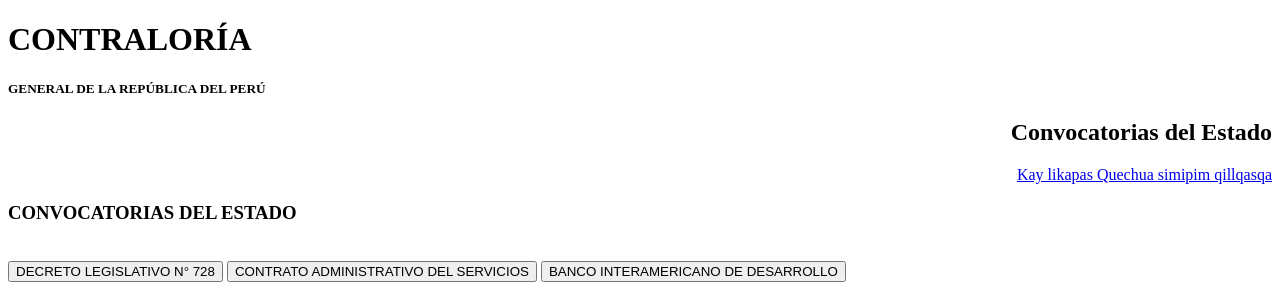
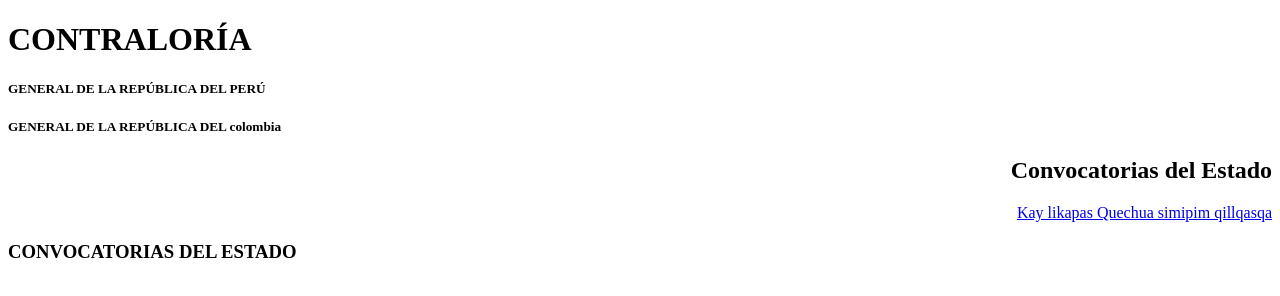
Before and after one commit to jesus7rivera/ejmmatriculaUnamad-git, a plain HTML site: page index.html in a window 1280 px wide. Shown: the top 296 px of the page. Drawn offline with Linux system fonts and the light colour scheme.

Commit message:
colombia

```diff
--- a/index.html
+++ b/index.html
@@ -19,6 +19,7 @@
 <body>
     <h1>CONTRALORÍA</h1>
     <h5>GENERAL DE LA REPÚBLICA DEL PERÚ</h5>
+    <h5>GENERAL DE LA REPÚBLICA DEL colombia</h5>
     <h2>Convocatorias del Estado</h2>
     <nav>
         <div>
```
